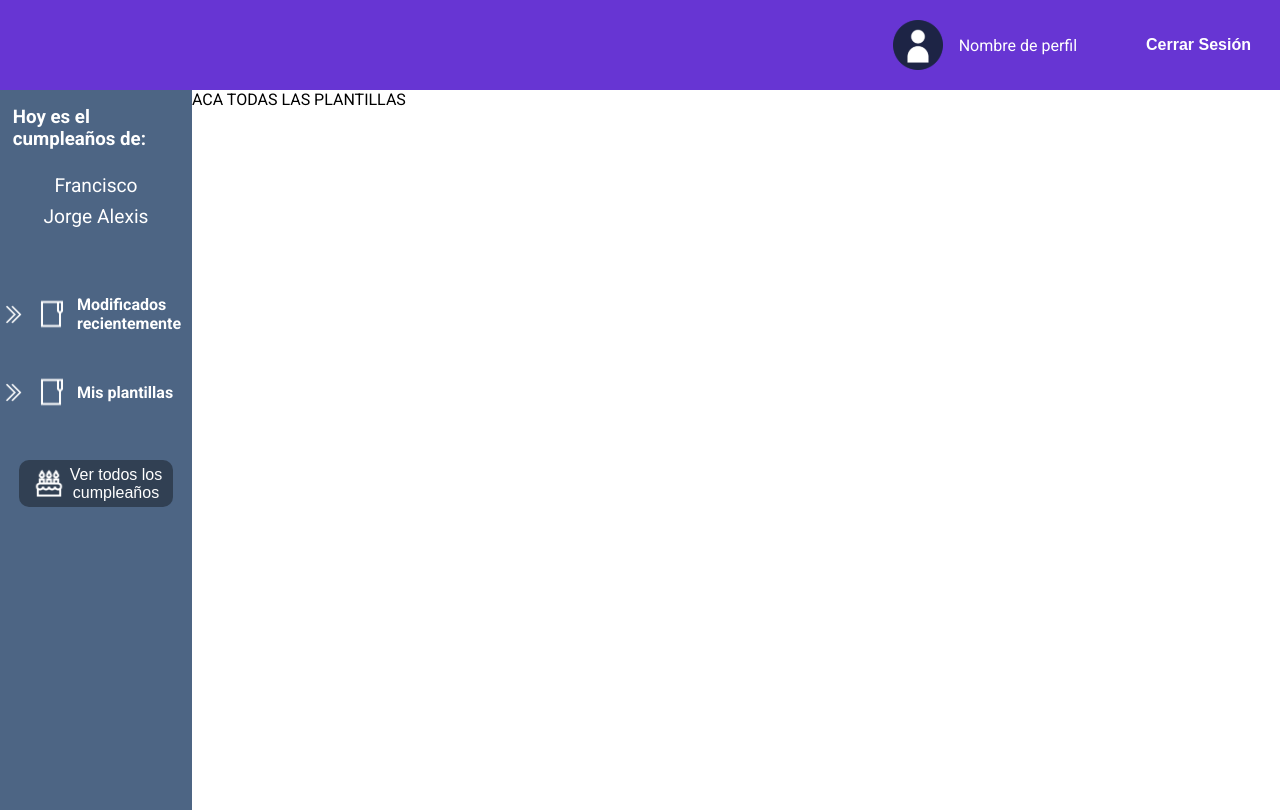
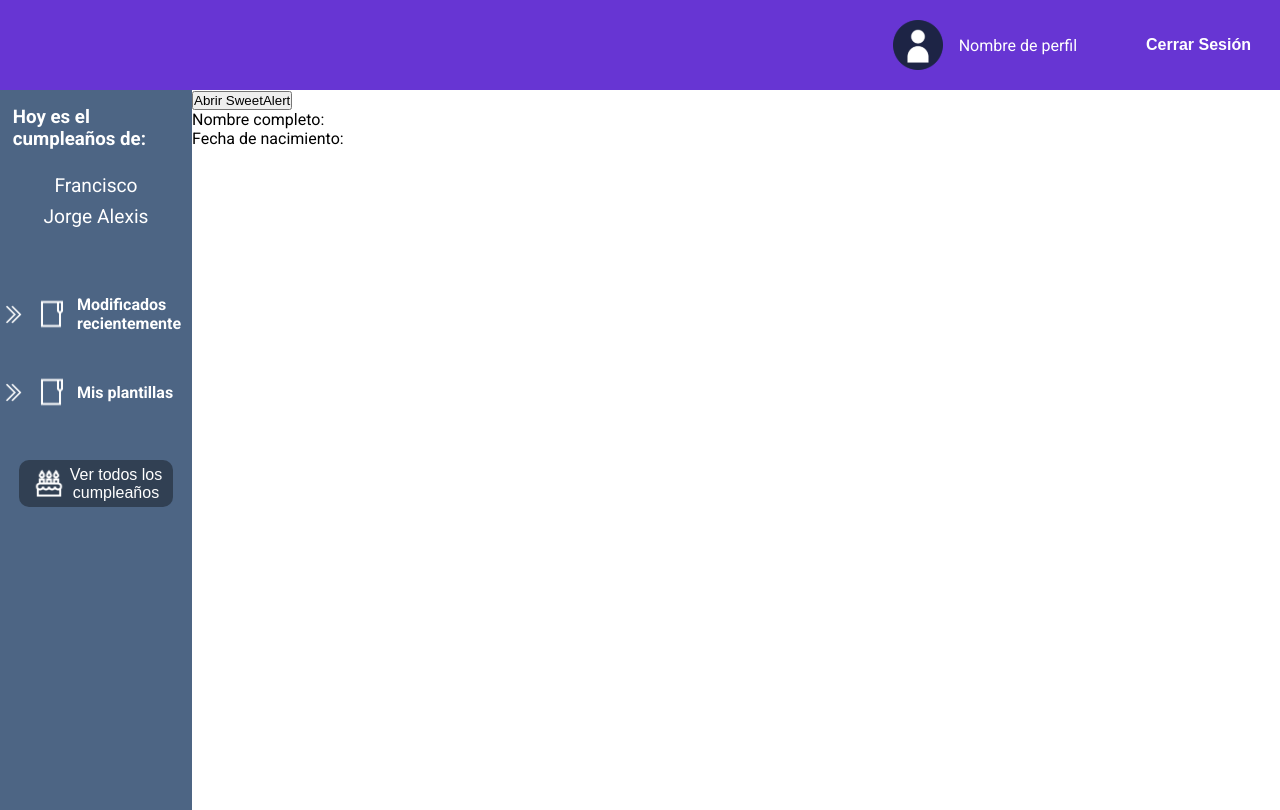
Before and after one commit to FranEscobarG/FelicitArte, a React (Vite) app: page /home in a window 1280 px wide. Built offline with nearby package versions, Linux system fonts and the light colour scheme.

Commit message:
[ADD] button birthday boy

```diff
--- a/src/components/organism/FlexTemplates.jsx
+++ b/src/components/organism/FlexTemplates.jsx
@@ -1,12 +1,40 @@
 import VerticalMenu from "../molecules/VerticalMenu";
 import '../../assets/styles/flexTemplates.css'
+import React, { useState } from "react";
+import Swal from "sweetalert2";
 
 function FlexTemplates() {
+    const [fullName, setFullName] = useState("");
+    const [birthDate, setBirthDate] = useState("");
+
+    const handleOpenModal = () => {
+      Swal.fire({
+        title: "Agregar cumpleañero",
+        inputLabel: "Nombre completo",
+        html:
+          '<label for="swal-input1" style="margin-bottom: 10px">Nombre completo</label> <br>' +
+          `<input id="swal-input1" class="swal2-input" placeholder="Nombre completo" value="${fullName}"> <br>` +
+          '<label for="swal-input2" style="margin-bottom: 10px">Fecha de nacimiento</label>' +
+          '<br><input type="date" id="swal-input2" class="swal2-input">',
+        showCancelButton: true,
+        preConfirm: () => {
+          setFullName(document.getElementById("swal-input1").value);
+          setBirthDate(document.getElementById("swal-input2").value);
+        },
+      })
+    };
+
+
+
     return (
         <div className="home-container">
             <VerticalMenu/>
             <div className="flex-templates">
-                ACA TODAS LAS PLANTILLAS
+            <button onClick={handleOpenModal}>Abrir SweetAlert</button>
+                <div>
+                    <p>Nombre completo: {fullName}</p>
+                    <p>Fecha de nacimiento: {birthDate}</p>
+                </div>
             </div>
         </div>
      );
```
